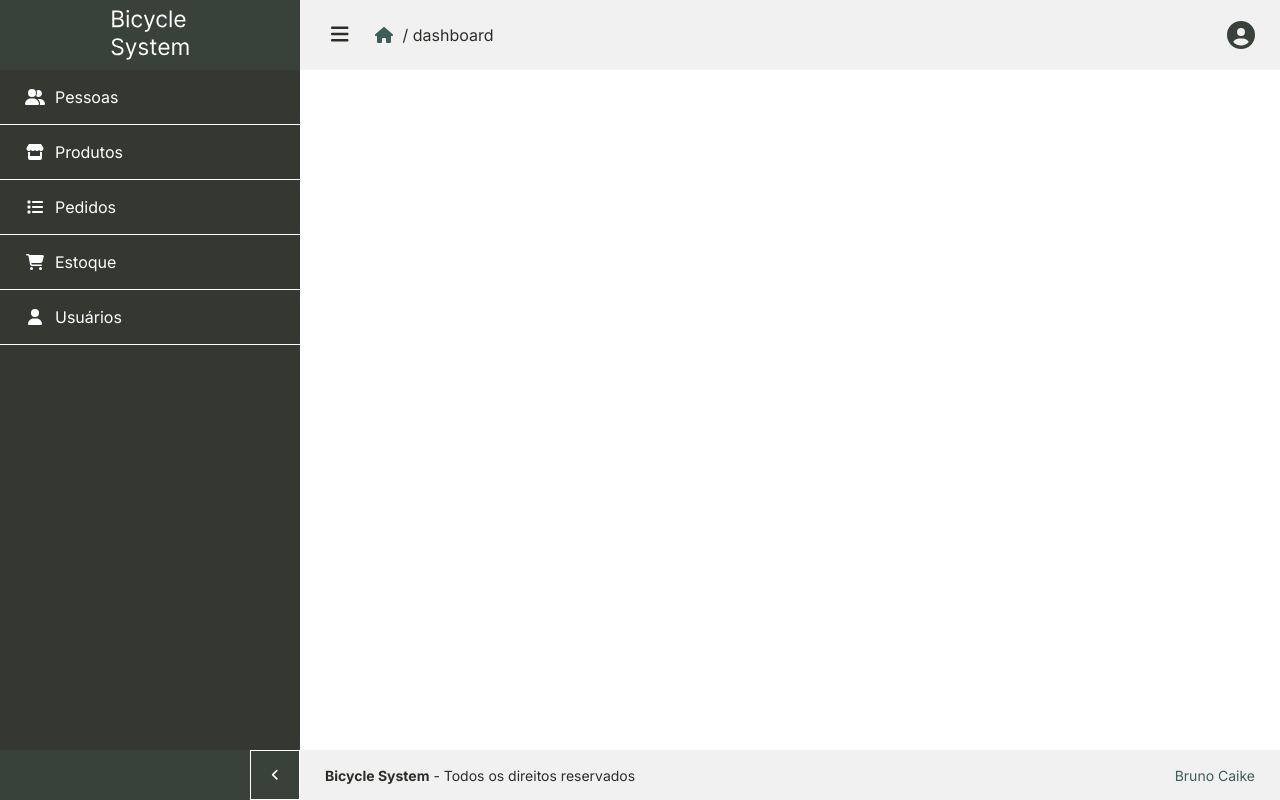
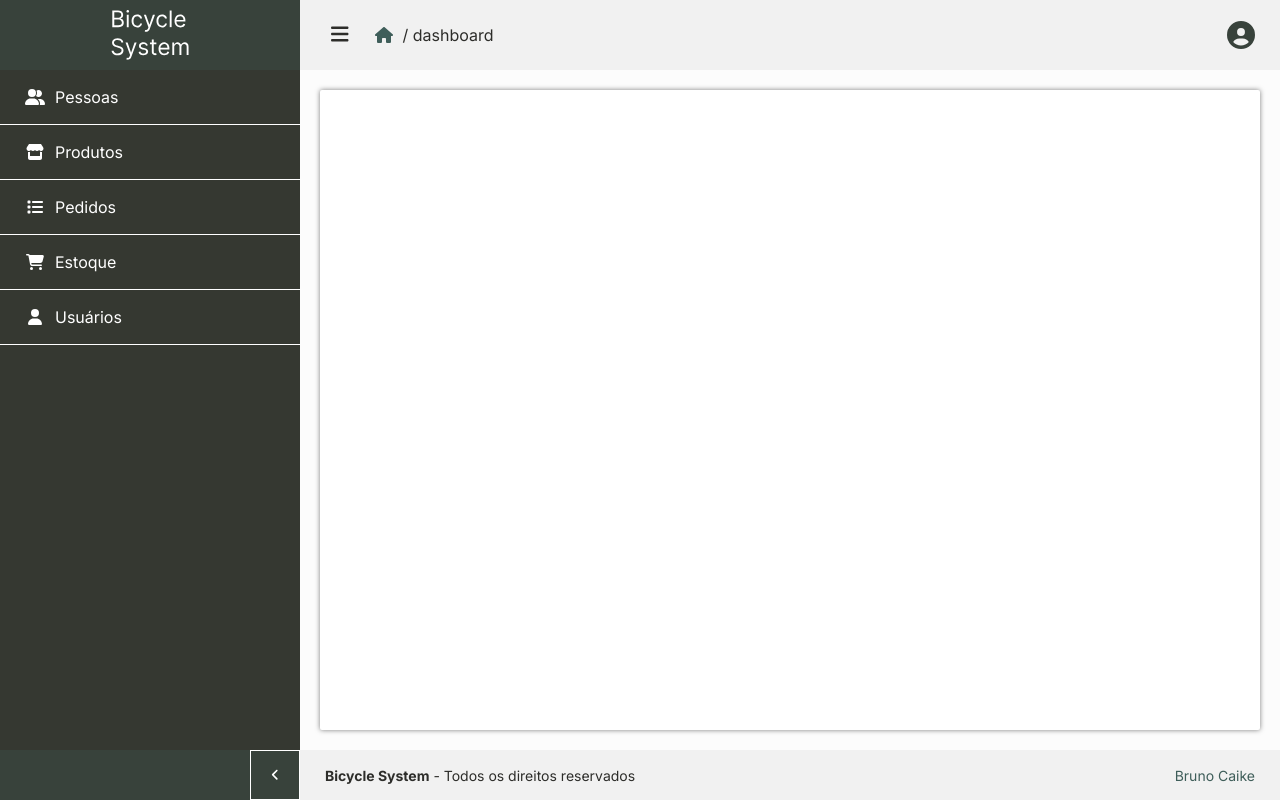
Before and after one commit to bruno-caike/bicycle-system, a React (Vite) app: page / in a window 1280 px wide. Built offline with nearby package versions, Linux system fonts and the light colour scheme.

Commit message:
feito o layout da main

```diff
--- a/src/components/Base/index.jsx
+++ b/src/components/Base/index.jsx
@@ -2,7 +2,7 @@ import Nav from "./Nav";
 import Header from "./Header";
 import Footer from "./Footer";
 
-import { BaseStyled, MainStyled } from "./style";
+import { BaseStyled, Main, MainStyled } from "./style";
 
 const Base = () => {
     return (
@@ -10,9 +10,11 @@ const Base = () => {
             <Nav />
             <MainStyled>
                 <Header />
-                <main>
+                <Main>
+                    <div>
 
-                </main>
+                    </div>
+                </Main>
                 <Footer />
             </MainStyled>
         </BaseStyled>
--- a/src/components/Base/style.js
+++ b/src/components/Base/style.js
@@ -1,4 +1,5 @@
 import styled from "styled-components";
+import { colors } from "../../utils/variables";
 
 export const BaseStyled = styled.div`
     display: grid;
@@ -10,3 +11,14 @@ export const MainStyled = styled.div`
     display: grid;
     grid-template-rows: 7rem 1fr 5rem;
 `;
+
+export const Main = styled.main`
+    background-color: ${colors.neutral_500};
+    > div {
+        background-color: ${colors.white};
+        border-radius: .2rem;
+        margin: 2rem;
+        height: calc(100% - 4rem);
+        box-shadow: 0 0 .5rem 0 rgba(0,0,0,0.5);
+    }
+`;
--- a/src/utils/variables.js
+++ b/src/utils/variables.js
@@ -5,6 +5,7 @@ export const colors = {
     neutral_200: '#353831',
     neutral_300: '#38423b',
     neutral_400: '#F1F1F1',
+    neutral_500: '#FCFCFC',
     white: '#FFFFFF',
 }
 
```
